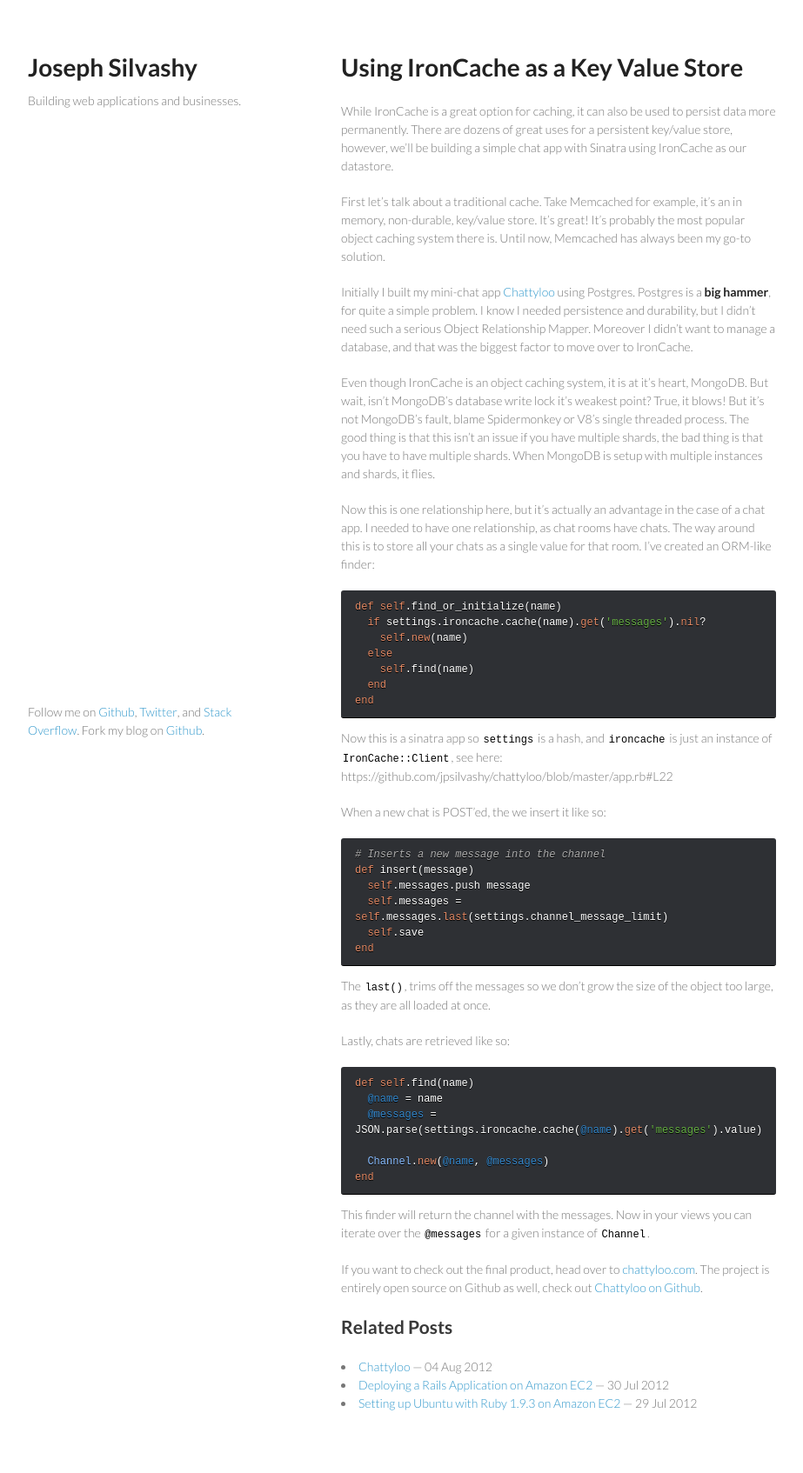
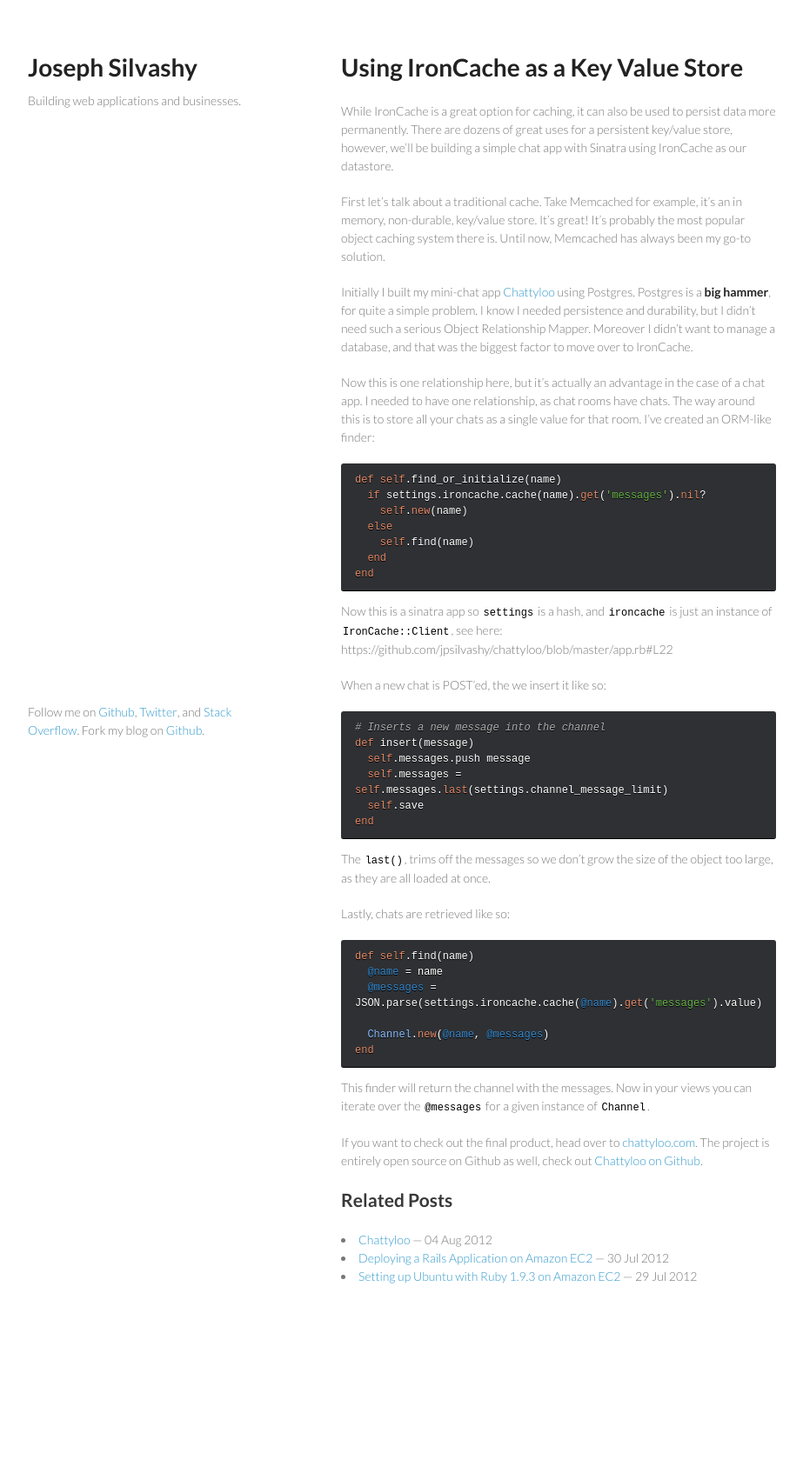
Before and after one commit to jpsilvashy/jpsilvashy.github.com, a Jekyll site: the page built from _posts/2012-08-22-using-ironcache-as-a-key-value-store.md, in a window 1280 px wide. Shown: the whole page at 87% size, without its empty margins (178-1101 px from the left). Built offline with Jekyll 4.4.1, drawn with Linux system fonts in a browser that asks for light colours; nearby versions of some CDN libraries; after the commit the page ends 1548 px from its top, so only the background shows below that.

Commit message:
copy updates

```diff
--- a/_posts/2012-08-22-using-ironcache-as-a-key-value-store.md
+++ b/_posts/2012-08-22-using-ironcache-as-a-key-value-store.md
@@ -11,8 +11,6 @@
 First let's talk about a traditional cache. Take Memcached for example, it's an in memory, non-durable, key/value store. It's great! It's probably the most popular object caching system there is. Until now, Memcached has always been my go-to solution.
 
 Initially I built my mini-chat app [Chattyloo](http://chattyloo.com) using Postgres. Postgres is a **big hammer**, for quite a simple problem. I know I needed persistence and durability, but I didn't need such a serious Object Relationship Mapper. Moreover I didn't want to manage a database, and that was the biggest factor to move over to IronCache.
-
-Even though IronCache is an object caching system, it is at it's heart, MongoDB. But wait, isn't MongoDB's database write lock it's weakest point? True, it blows! But it's not MongoDB's fault, blame Spidermonkey or V8's single threaded process. The good thing is that this isn't an issue if you have multiple shards, the bad thing is that you have to have multiple shards. When MongoDB is setup with multiple instances and shards, it flies.
 
 Now this is one relationship here, but it's actually an advantage in the case of a chat app. I needed to have one relationship, as chat rooms have chats. The way around this is to store all your chats as a single value for that room. I've created an ORM-like finder:
 
```
Also changed, not shown: 2 other files.
